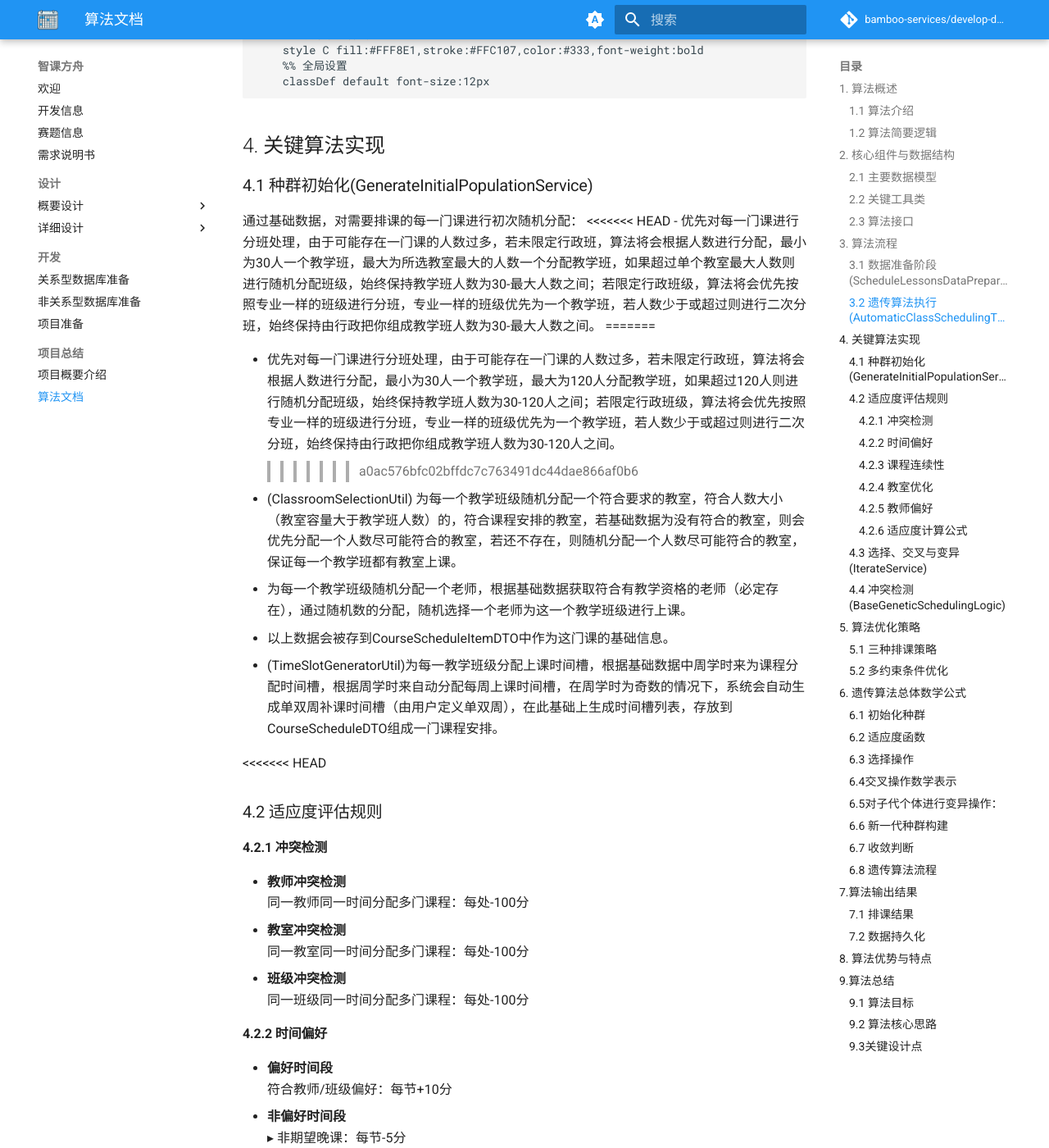
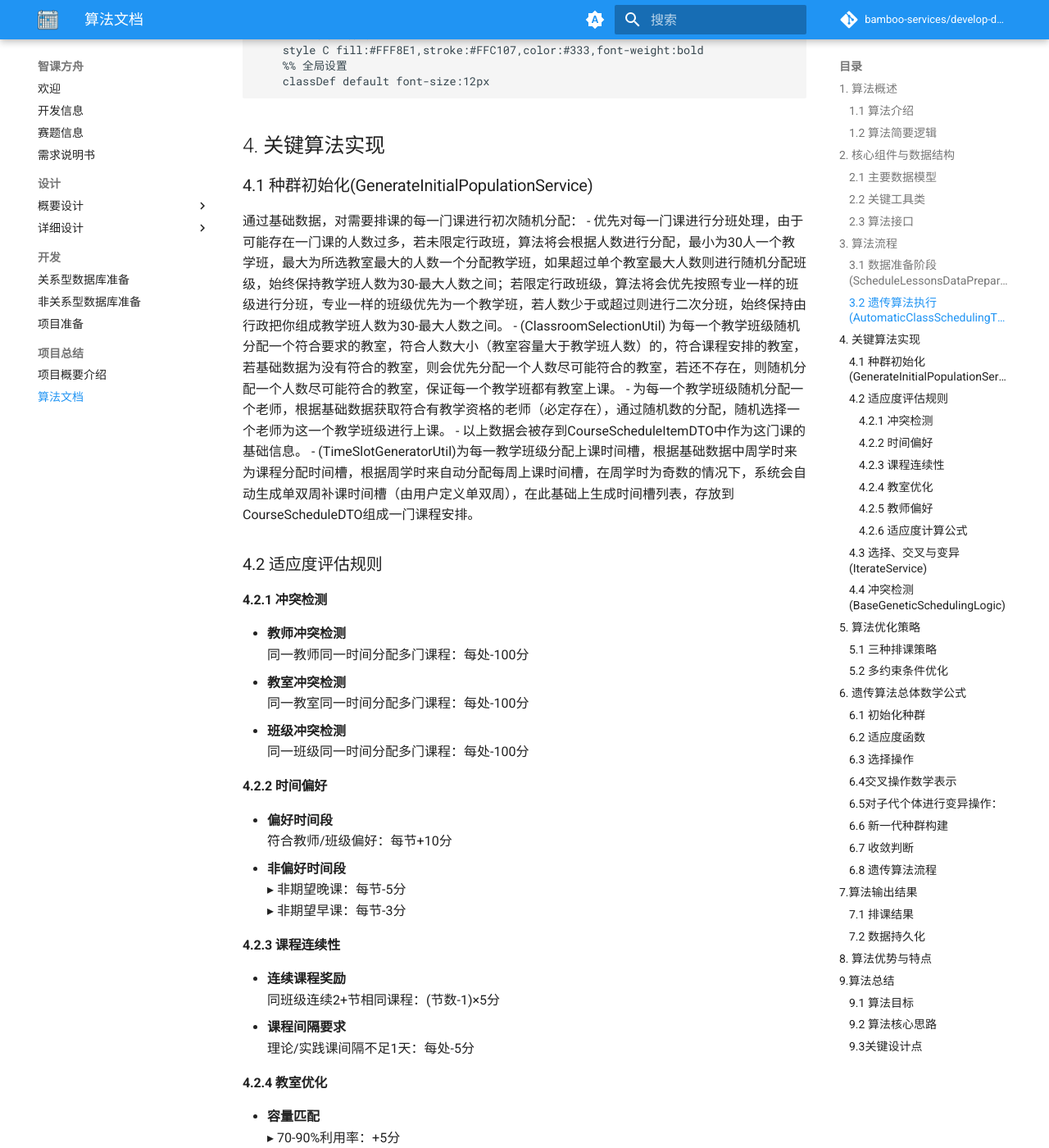
Before and after one commit to class-scheduling-system/develop-document, an MkDocs documentation site: the page built from docs/final/algorithm.md, in a window 1280 px wide and 1400 px high, scrolled down 3663 px. Shown: the whole window at 82% size. Built offline with MkDocs 1.6.1 and Material for MkDocs 9.7.7, drawn with Linux system fonts in a browser that asks for light colours; comment, search, counter and statistics services are not loaded.

Commit message:
fix (algorithm)：完善算法文档

```diff
--- a/docs/final/algorithm.md
+++ b/docs/final/algorithm.md
@@ -152,18 +152,12 @@ flowchart TD
 ### 4.1 种群初始化(GenerateInitialPopulationService)
 
 通过基础数据，对需要排课的每一门课进行初次随机分配：
-<<<<<<< HEAD
 - 优先对每一门课进行分班处理，由于可能存在一门课的人数过多，若未限定行政班，算法将会根据人数进行分配，最小为30人一个教学班，最大为所选教室最大的人数一个分配教学班，如果超过单个教室最大人数则进行随机分配班级，始终保持教学班人数为30-最大人数之间；若限定行政班级，算法将会优先按照专业一样的班级进行分班，专业一样的班级优先为一个教学班，若人数少于或超过则进行二次分班，始终保持由行政把你组成教学班人数为30-最大人数之间。
-=======
-
-- 优先对每一门课进行分班处理，由于可能存在一门课的人数过多，若未限定行政班，算法将会根据人数进行分配，最小为30人一个教学班，最大为120人分配教学班，如果超过120人则进行随机分配班级，始终保持教学班人数为30-120人之间；若限定行政班级，算法将会优先按照专业一样的班级进行分班，专业一样的班级优先为一个教学班，若人数少于或超过则进行二次分班，始终保持由行政把你组成教学班人数为30-120人之间。
->>>>>>> a0ac576bfc02bffdc7c763491dc44dae866af0b6
 - (ClassroomSelectionUtil)  为每一个教学班级随机分配一个符合要求的教室，符合人数大小（教室容量大于教学班人数）的，符合课程安排的教室，若基础数据为没有符合的教室，则会优先分配一个人数尽可能符合的教室，若还不存在，则随机分配一个人数尽可能符合的教室，保证每一个教学班都有教室上课。
 - 为每一个教学班级随机分配一个老师，根据基础数据获取符合有教学资格的老师（必定存在），通过随机数的分配，随机选择一个老师为这一个教学班级进行上课。
 - 以上数据会被存到CourseScheduleItemDTO中作为这门课的基础信息。
 - (TimeSlotGeneratorUtil)为每一教学班级分配上课时间槽，根据基础数据中周学时来为课程分配时间槽，根据周学时来自动分配每周上课时间槽，在周学时为奇数的情况下，系统会自动生成单双周补课时间槽（由用户定义单双周），在此基础上生成时间槽列表，存放到CourseScheduleDTO组成一门课程安排。
 
-<<<<<<< HEAD
 ### 4.2 适应度评估规则
 
 #### 4.2.1 冲突检测
@@ -408,7 +402,6 @@ $$
 6. **连续课程优化**：优先安排连续课程，提高教学效果和资源利用率。
 7. **单双周排课**：支持单周、双周排课的特殊情况处理。
 
-<<<<<<< HEAD
 ## 9.算法总结
 
 ### 9.1 算法目标
```
